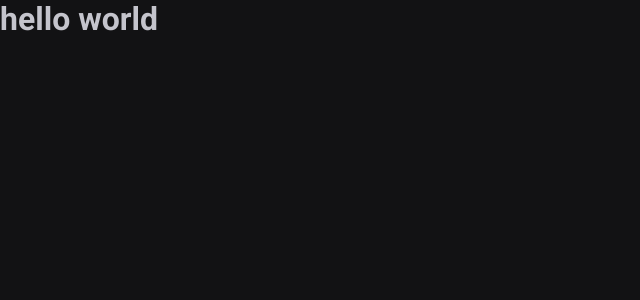
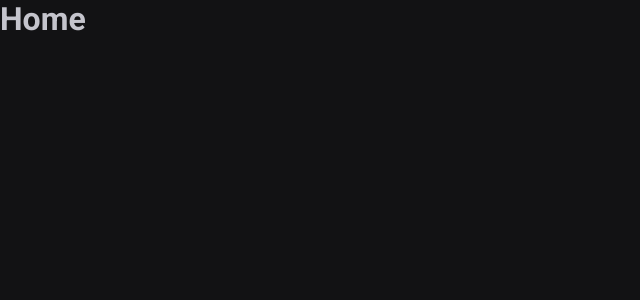
Before and after one commit to felipera87/react-timer, a React (Vite) app: page / in a window 1280 px wide. Shown: the top 300 px of the page, without its empty margins (0-640 px from the left). Built offline with nearby package versions, Linux system fonts and the light colour scheme.

Commit message:
Added router component

```diff
--- a/package.json
+++ b/package.json
@@ -12,6 +12,7 @@
   "dependencies": {
     "react": "^18.2.0",
     "react-dom": "^18.2.0",
+    "react-router-dom": "^6.9.0",
     "styled-components": "^5.3.9"
   },
   "devDependencies": {
--- a/src/App.tsx
+++ b/src/App.tsx
@@ -1,12 +1,16 @@
 import { ThemeProvider } from 'styled-components'
+import { BrowserRouter } from 'react-router-dom'
+import { Router } from './Router'
+
 import { GlobalStyle } from './styles/global'
 import { defaultTheme } from './styles/themes/default'
 
 export function App() {
   return (
     <ThemeProvider theme={defaultTheme}>
-      <h1>hello world</h1>
-
+      <BrowserRouter>
+        <Router />
+      </BrowserRouter>
       <GlobalStyle />
     </ThemeProvider>
   )
--- /dev/null
+++ b/src/Router.tsx
@@ -0,0 +1,12 @@
+import { Routes, Route } from 'react-router-dom'
+import { History } from './pages/History'
+import { Home } from './pages/Home'
+
+export function Router() {
+  return (
+    <Routes>
+      <Route path="/" element={<Home />} />
+      <Route path="/history" element={<History />} />
+    </Routes>
+  )
+}
--- /dev/null
+++ b/src/pages/History.tsx
@@ -0,0 +1,3 @@
+export function History() {
+  return <h1>History</h1>
+}
--- /dev/null
+++ b/src/pages/Home.tsx
@@ -0,0 +1,3 @@
+export function Home() {
+  return <h1>Home</h1>
+}
```
Also changed, not shown: 1 other file (tests, documents, lock files or other folders).
